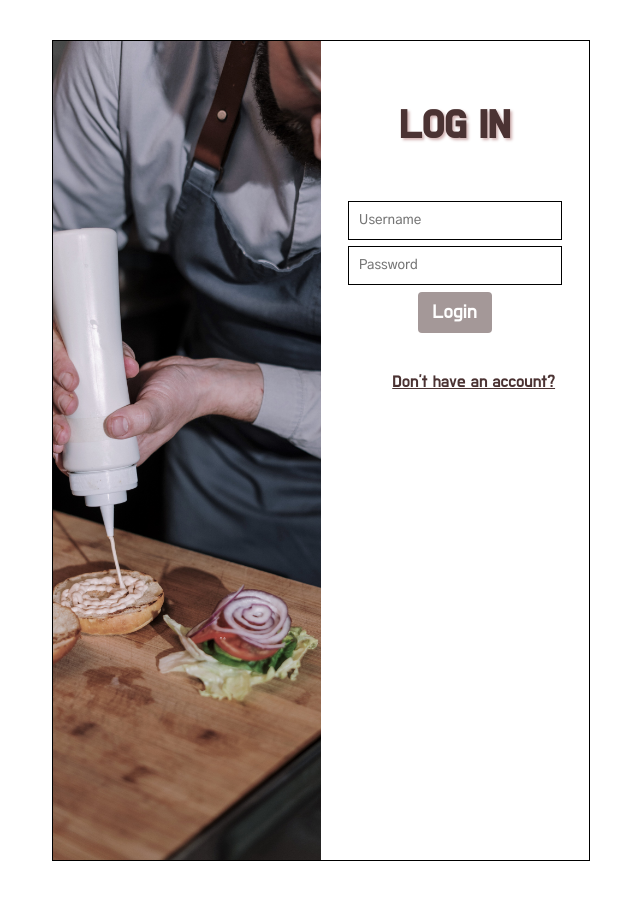
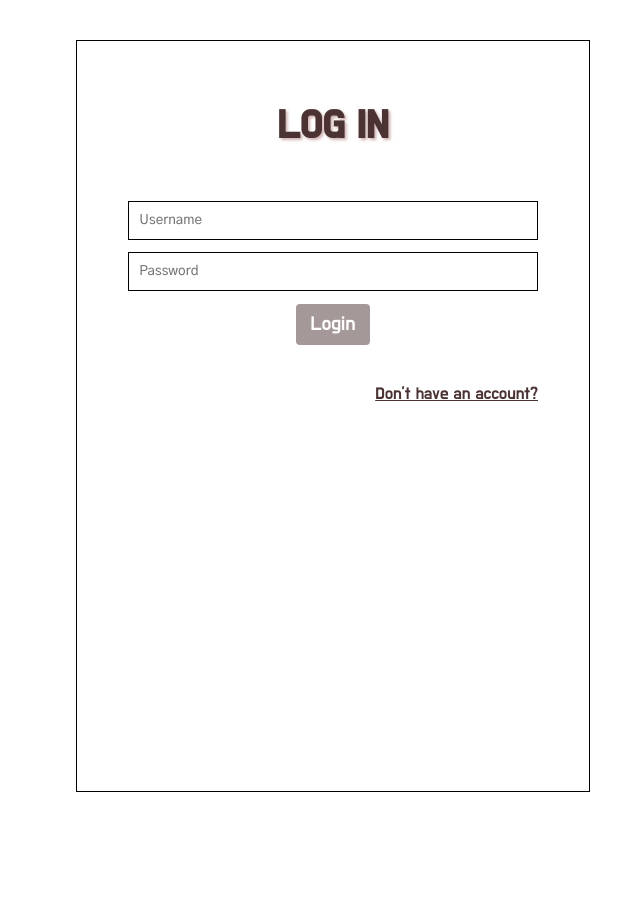
Before and after one commit to annuc1s/ms3_munch_dataCentricDevelopment, a Flask app: page /log_in in a window 768 px wide. Shown: the part 80-980 px from the top of the page, without its empty margins (63-703 px from the left). Run offline with Flask 2, Linux system fonts and the light colour scheme; some libraries are stand-ins or nearby versions.

Commit message:
responsive sizing added to log-in

```diff
--- a/static/css/style.css
+++ b/static/css/style.css
@@ -133,7 +133,7 @@ footer h2{
 /*---------------index.html */
 /*---------------hero-image and slogan*/
 #hero-image{
-    height:40rem;
+    min-height: 100vh;
     background-repeat: no-repeat;
     background-size: cover;
 
@@ -523,13 +523,23 @@ button:hover {
         padding-bottom: 30px;
     }
 
+    .log-in-row{
+        display: block;
+        height: 55%;
+    }
+
+    .log-in-img{
+        display: none;
+    }
+
+
+}
+@media screen and (min-width: 600px){
+    .log-in-container{
+        padding-left:1.5rem;
+    }
 }
 
-@media screen and (min-width: 1350px){
-    #hero-image{
-        height: 59rem;
-    }
-}
 
 @media screen and (max-width: 760px){
     #contact-details{
```
